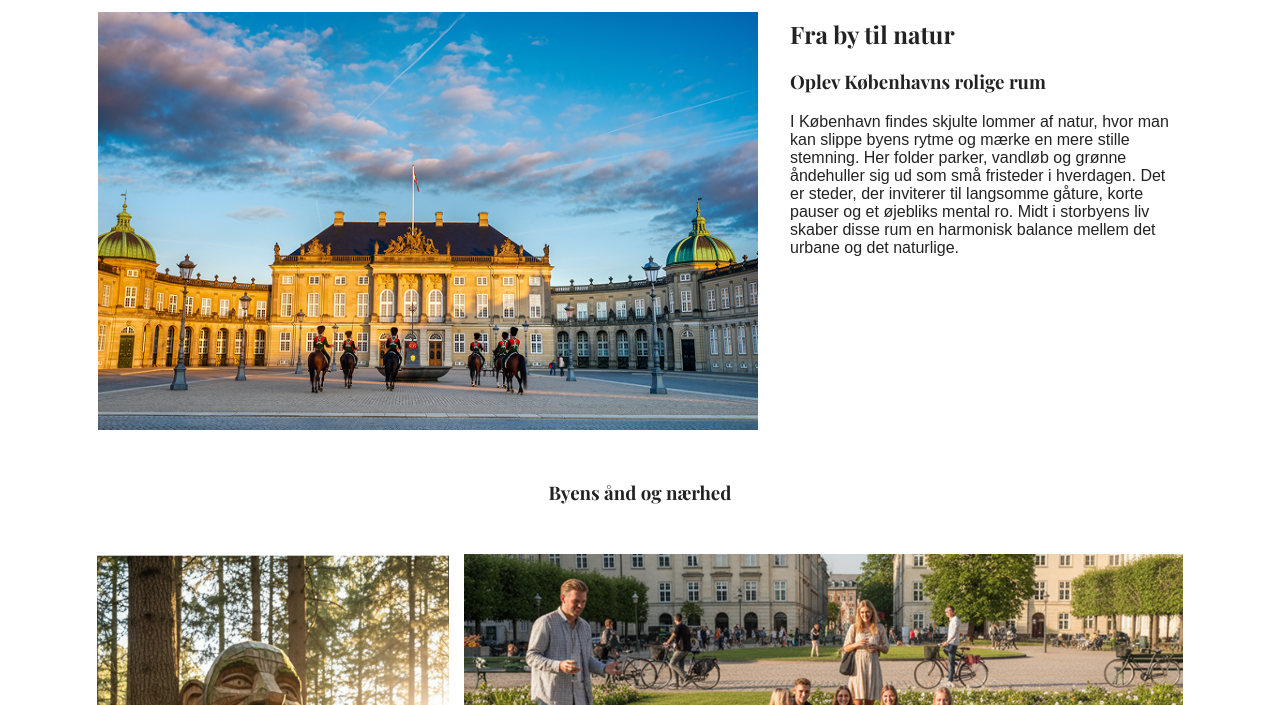
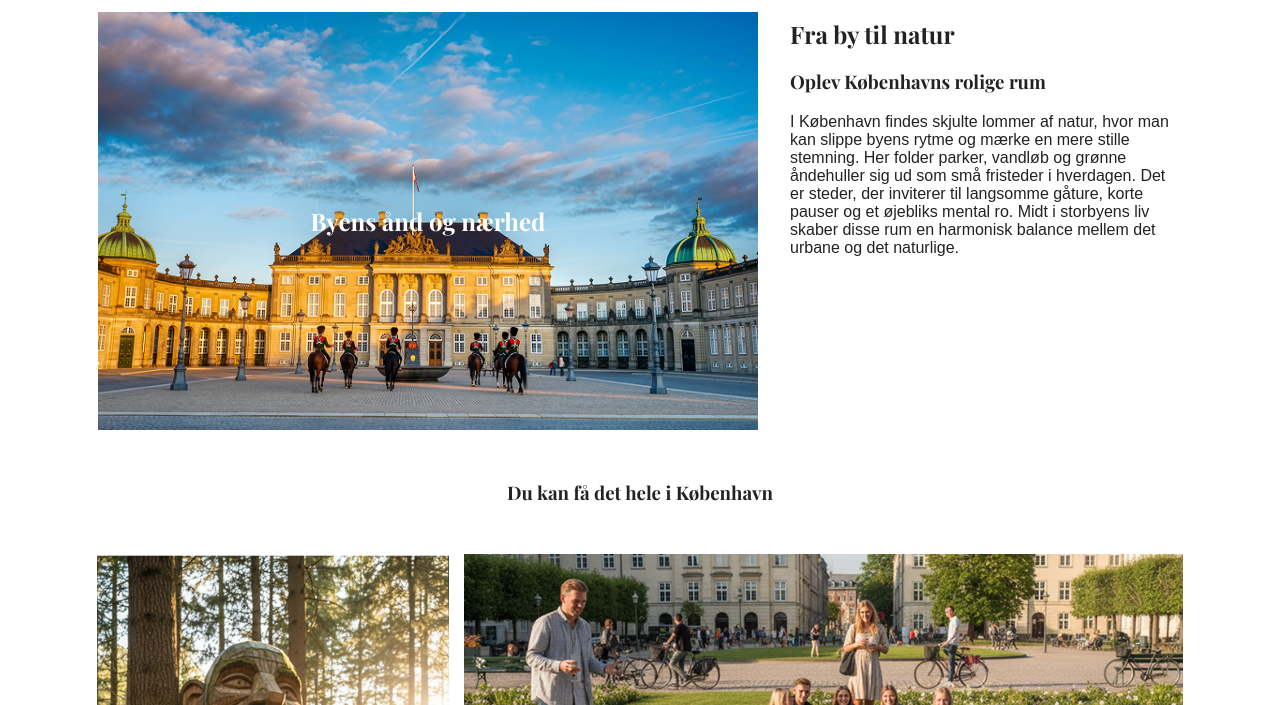
Before and after one commit to AgBejder/Sandboxsite, a plain HTML site: page index.html in a window 1280 px wide. Shown: the part 649-1354 px from the top of the page. Drawn offline with nearby package versions, Linux system fonts and the light colour scheme; a web font is replaced by a local one.

Commit message:
Update section headings and styles in HTML and CSS

```diff
--- a/css/style.css
+++ b/css/style.css
@@ -76,6 +76,7 @@ main > section:nth-of-type(2) > div:first-child {
 main > section:nth-of-type(2) > div:first-child > div:last-child {
   position: absolute;
   color: #ffffff;
+
 
   /* background: rgba(255, 255, 255, 0.9);
   border: 1px solid #ffffff; */
--- a/index.html
+++ b/index.html
@@ -34,7 +34,7 @@
           <div>
             <img src="img/amalienborg.png" alt="amalienborg" />
           </div>
-          <div></div>
+          <div><h2>Byens ånd og nærhed</h2></div>
         </div>
 
         <aside>
@@ -53,7 +53,7 @@
 
       <!-- Underoverskrift fuld bredde -->
       <section>
-        <h3><strong>Byens ånd og nærhed</strong></h3>
+        <h3><strong>Du kan få det hele i København</strong></h3>
       </section>
 
       <!-- Billedgalleri -->
```
